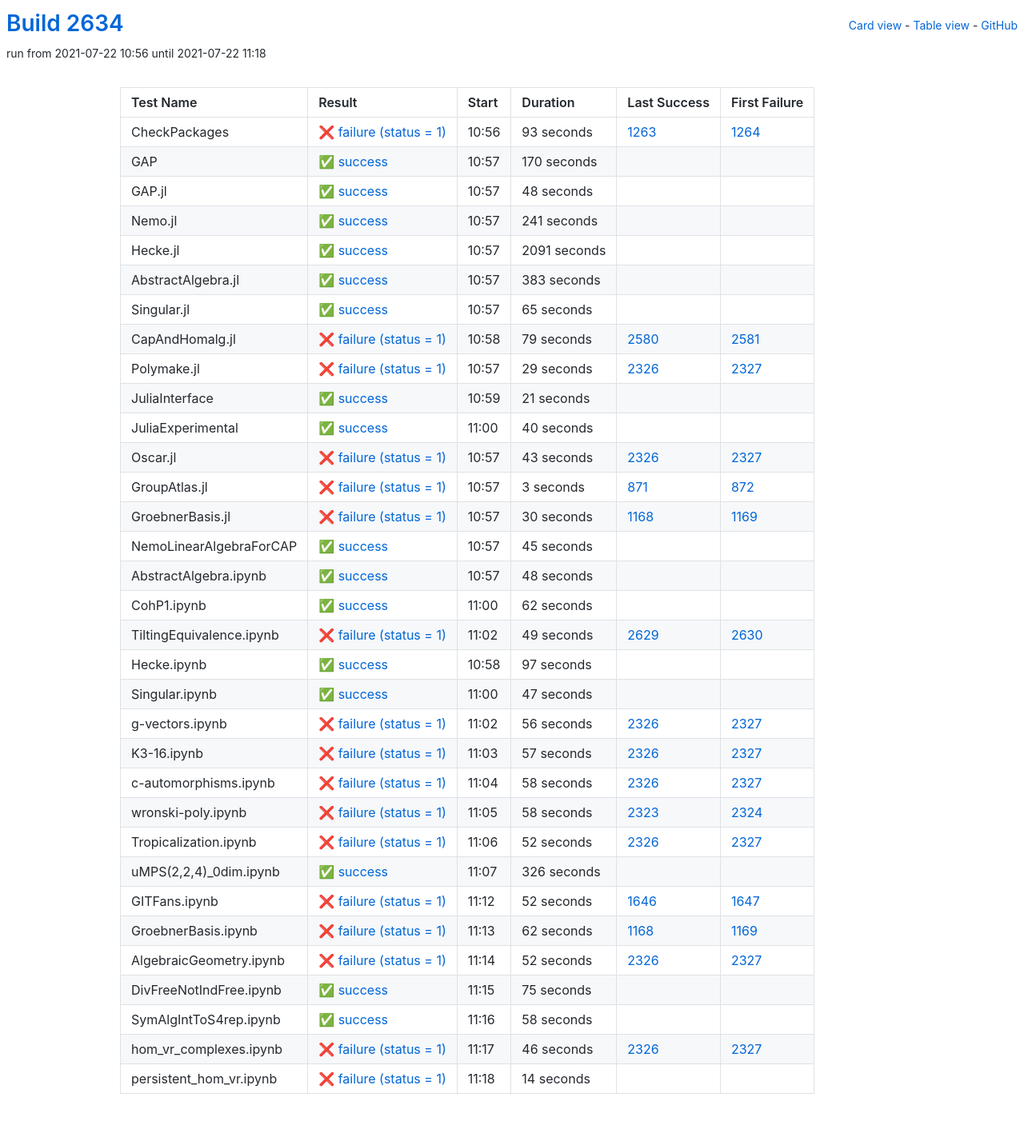
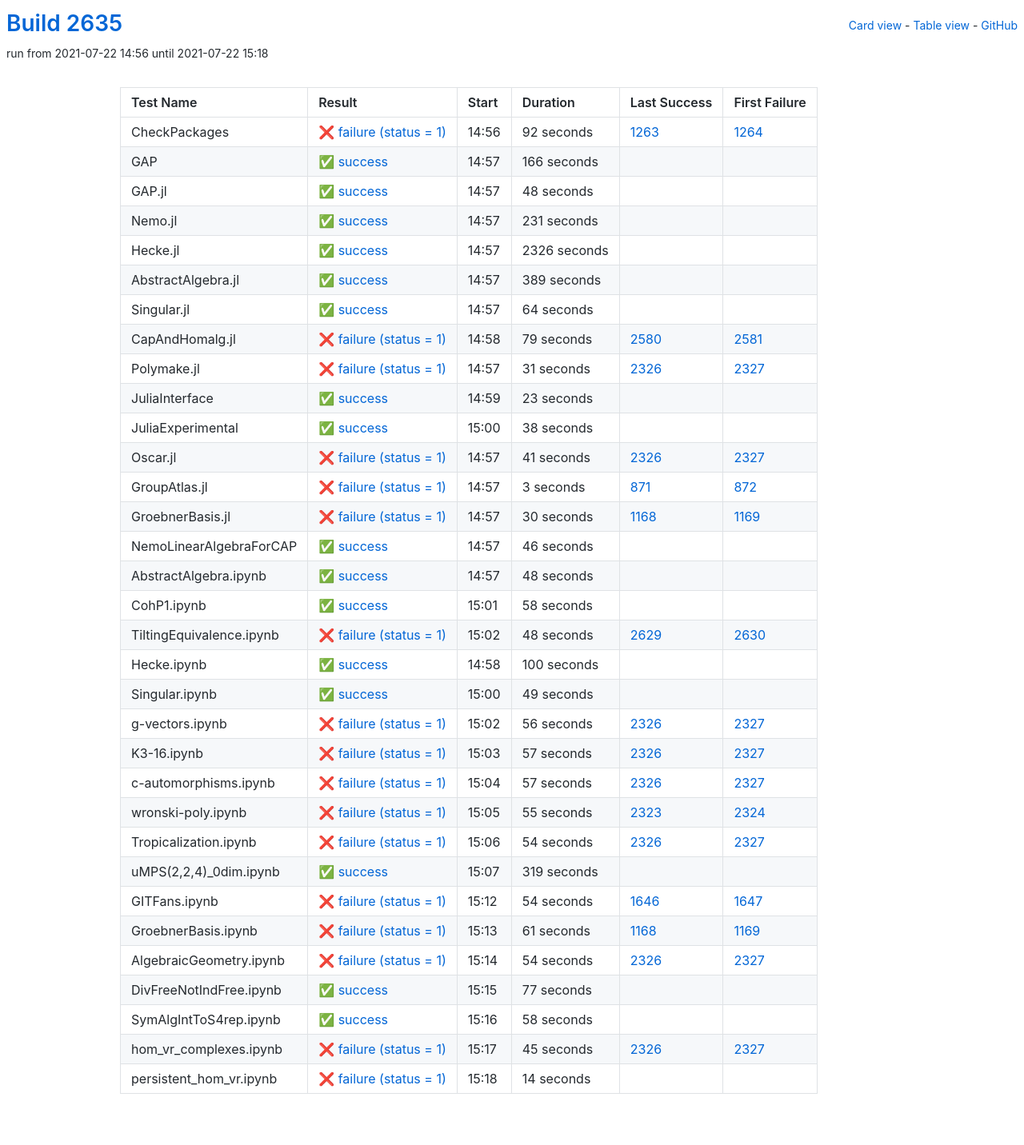
Before and after one commit to oscar-system/oscar-ci-status-stable, a Jekyll site: the page built from table.html, in a window 1280 px wide. Shown: the whole page at 80% size. Built offline with Jekyll 4.4.1, drawn with Linux system fonts in a browser that asks for light colours.

Commit message:
Build #2635

```diff
--- a/_data/ci.yml
+++ b/_data/ci.yml
@@ -1,6 +1,6 @@
 ---
-build: 2634
-build_url: https://oscarci.mathematik.uni-kl.de/job/oscar-stable/2634/
+build: 2635
+build_url: https://oscarci.mathematik.uni-kl.de/job/oscar-stable/2635/
 job: oscar-stable
 organization: oscar-system
 repo: oscar-ci-status-stable
@@ -8,32 +8,32 @@ repourl: https://github.com/oscar-system/oscar-ci-status-stable
 tests:
 - name: CheckPackages
   id: checkpackages
-  log: https://oscarci.mathematik.uni-kl.de/job/oscar-stable/2634/artifact/logs/build-2634/CheckPackages.log
-  start: 2021-07-22 10:56
+  log: https://oscarci.mathematik.uni-kl.de/job/oscar-stable/2635/artifact/logs/build-2635/CheckPackages.log
+  start: 2021-07-22 14:56
   success: false
   exitcode: 1
   status: failure
-  duration: 93
+  duration: 92
   last_success: 1263
   last_success_url: https://oscarci.mathematik.uni-kl.de/job/oscar-stable/1263/
   first_failure: 1264
   first_failure_url: https://oscarci.mathematik.uni-kl.de/job/oscar-stable/1264/
 - name: GAP
   id: gap
-  log: https://oscarci.mathematik.uni-kl.de/job/oscar-stable/2634/artifact/logs/build-2634/GAP.log
-  start: 2021-07-22 10:57
+  log: https://oscarci.mathematik.uni-kl.de/job/oscar-stable/2635/artifact/logs/build-2635/GAP.log
+  start: 2021-07-22 14:57
   success: true
   exitcode: 0
   status: success
-  duration: 170
+  duration: 166
   last_success: false
   last_success_url:
   first_failure: false
   first_failure_url:
 - name: GAP.jl
   id: gap-jl
-  log: https://oscarci.mathematik.uni-kl.de/job/oscar-stable/2634/artifact/logs/build-2634/GAP.jl.log
-  start: 2021-07-22 10:57
+  log: https://oscarci.mathematik.uni-kl.de/job/oscar-stable/2635/artifact/logs/build-2635/GAP.jl.log
+  start: 2021-07-22 14:57
   success: true
   exitcode: 0
   status: success
@@ -44,56 +44,56 @@ tests:
   first_failure_url:
 - name: Nemo.jl
   id: nemo-jl
-  log: https://oscarci.mathematik.uni-kl.de/job/oscar-stable/2634/artifact/logs/build-2634/Nemo.jl.log
-  start: 2021-07-22 10:57
+  log: https://oscarci.mathematik.uni-kl.de/job/oscar-stable/2635/artifact/logs/build-2635/Nemo.jl.log
+  start: 2021-07-22 14:57
   success: true
   exitcode: 0
   status: success
-  duration: 241
+  duration: 231
   last_success: false
   last_success_url:
   first_failure: false
   first_failure_url:
 - name: Hecke.jl
   id: hecke-jl
-  log: https://oscarci.mathematik.uni-kl.de/job/oscar-stable/2634/artifact/logs/build-2634/Hecke.jl.log
-  start: 2021-07-22 10:57
+  log: https://oscarci.mathematik.uni-kl.de/job/oscar-stable/2635/artifact/logs/build-2635/Hecke.jl.log
+  start: 2021-07-22 14:57
   success: true
   exitcode: 0
   status: success
-  duration: 2091
+  duration: 2326
   last_success: false
   last_success_url:
   first_failure: false
   first_failure_url:
 - name: AbstractAlgebra.jl
   id: abstractalgebra-jl
-  log: https://oscarci.mathematik.uni-kl.de/job/oscar-stable/2634/artifact/logs/build-2634/AbstractAlgebra.jl.log
-  start: 2021-07-22 10:57
+  log: https://oscarci.mathematik.uni-kl.de/job/oscar-stable/2635/artifact/logs/build-2635/AbstractAlgebra.jl.log
+  start: 2021-07-22 14:57
   success: true
   exitcode: 0
   status: success
-  duration: 383
+  duration: 389
   last_success: false
   last_success_url:
   first_failure: false
   first_failure_url:
 - name: Singular.jl
   id: singular-jl
-  log: https://oscarci.mathematik.uni-kl.de/job/oscar-stable/2634/artifact/logs/build-2634/Singular.jl.log
-  start: 2021-07-22 10:57
+  log: https://oscarci.mathematik.uni-kl.de/job/oscar-stable/2635/artifact/logs/build-2635/Singular.jl.log
+  start: 2021-07-22 14:57
   success: true
   exitcode: 0
   status: success
-  duration: 65
+  duration: 64
   last_success: false
   last_success_url:
   first_failure: false
   first_failure_url:
 - name: CapAndHomalg.jl
   id: capandhomalg-jl
-  log: https://oscarci.mathematik.uni-kl.de/job/oscar-stable/2634/artifact/logs/build-2634/CapAndHomalg.jl.log
-  start: 2021-07-22 10:58
+  log: https://oscarci.mathematik.uni-kl.de/job/oscar-stable/2635/artifact/logs/build-2635/CapAndHomalg.jl.log
+  start: 2021-07-22 14:58
   success: false
   exitcode: 1
   status: failure
@@ -104,56 +104,56 @@ tests:
   first_failure_url: https://oscarci.mathematik.uni-kl.de/job/oscar-stable/2581/
 - name: Polymake.jl
   id: polymake-jl
-  log: https://oscarci.mathematik.uni-kl.de/job/oscar-stable/2634/artifact/logs/build-2634/Polymake.jl.log
-  start: 2021-07-22 10:57
+  log: https://oscarci.mathematik.uni-kl.de/job/oscar-stable/2635/artifact/logs/build-2635/Polymake.jl.log
+  start: 2021-07-22 14:57
   success: false
   exitcode: 1
   status: failure
-  duration: 29
+  duration: 31
   last_success: 2326
   last_success_url: https://oscarci.mathematik.uni-kl.de/job/oscar-stable/2326/
   first_failure: 2327
   first_failure_url: https://oscarci.mathematik.uni-kl.de/job/oscar-stable/2327/
 - name: JuliaInterface
   id: juliainterface
-  log: https://oscarci.mathematik.uni-kl.de/job/oscar-stable/2634/artifact/logs/build-2634/JuliaInterface.log
-  start: 2021-07-22 10:59
+  log: https://oscarci.mathematik.uni-kl.de/job/oscar-stable/2635/artifact/logs/build-2635/JuliaInterface.log
+  start: 2021-07-22 14:59
   success: true
   exitcode: 0
   status: success
-  duration: 21
+  duration: 23
   last_success: false
   last_success_url:
   first_failure: false
   first_failure_url:
 - name: JuliaExperimental
   id: juliaexperimental
-  log: https://oscarci.mathematik.uni-kl.de/job/oscar-stable/2634/artifact/logs/build-2634/JuliaExperimental.log
-  start: 2021-07-22 11:00
+  log: https://oscarci.mathematik.uni-kl.de/job/oscar-stable/2635/artifact/logs/build-2635/JuliaExperimental.log
+  start: 2021-07-22 15:00
   success: true
   exitcode: 0
   status: success
-  duration: 40
+  duration: 38
   last_success: false
   last_success_url:
   first_failure: false
   first_failure_url:
 - name: Oscar.jl
   id: oscar-jl
-  log: https://oscarci.mathematik.uni-kl.de/job/oscar-stable/2634/artifact/logs/build-2634/Oscar.jl.log
-  start: 2021-07-22 10:57
+  log: https://oscarci.mathematik.uni-kl.de/job/oscar-stable/2635/artifact/logs/build-2635/Oscar.jl.log
+  start: 2021-07-22 14:57
   success: false
   exitcode: 1
   status: failure
-  duration: 43
+  duration: 41
   last_success: 2326
   last_success_url: https://oscarci.mathematik.uni-kl.de/job/oscar-stable/2326/
   first_failure: 2327
   first_failure_url: https://oscarci.mathematik.uni-kl.de/job/oscar-stable/2327/
 - name: GroupAtlas.jl
   id: groupatlas-jl
-  log: https://oscarci.mathematik.uni-kl.de/job/oscar-stable/2634/artifact/logs/build-2634/GroupAtlas.jl.log
-  start: 2021-07-22 10:57
+  log: https://oscarci.mathematik.uni-kl.de/job/oscar-stable/2635/artifact/logs/build-2635/GroupAtlas.jl.log
+  start: 2021-07-22 14:57
   success: false
   exitcode: 1
   status: failure
@@ -164,8 +164,8 @@ tests:
   first_failure_url: https://oscarci.mathematik.uni-kl.de/job/oscar-stable/872/
 - name: GroebnerBasis.jl
   id: groebnerbasis-jl
-  log: https://oscarci.mathematik.uni-kl.de/job/oscar-stable/2634/artifact/logs/build-2634/GroebnerBasis.jl.log
-  start: 2021-07-22 10:57
+  log: https://oscarci.mathematik.uni-kl.de/job/oscar-stable/2635/artifact/logs/build-2635/GroebnerBasis.jl.log
+  start: 2021-07-22 14:57
   success: false
   exitcode: 1
   status: failure
@@ -176,20 +176,20 @@ tests:
   first_failure_url: https://oscarci.mathematik.uni-kl.de/job/oscar-stable/1169/
 - name: NemoLinearAlgebraForCAP
   id: nemolinearalgebraforcap
-  log: https://oscarci.mathematik.uni-kl.de/job/oscar-stable/2634/artifact/logs/build-2634/NemoLinearAlgebraForCAP.log
-  start: 2021-07-22 10:57
+  log: https://oscarci.mathematik.uni-kl.de/job/oscar-stable/2635/artifact/logs/build-2635/NemoLinearAlgebraForCAP.log
+  start: 2021-07-22 14:57
   success: true
   exitcode: 0
   status: success
-  duration: 45
+  duration: 46
   last_success: false
   last_success_url:
   first_failure: false
   first_failure_url:
 - name: AbstractAlgebra.ipynb
   id: abstractalgebra-ipynb
-  log: https://oscarci.mathematik.uni-kl.de/job/oscar-stable/2634/artifact/logs/build-2634/AbstractAlgebra.ipynb.log
-  start: 2021-07-22 10:57
+  log: https://oscarci.mathematik.uni-kl.de/job/oscar-stable/2635/artifact/logs/build-2635/AbstractAlgebra.ipynb.log
+  start: 2021-07-22 14:57
   success: true
   exitcode: 0
   status: success
@@ -200,56 +200,56 @@ tests:
   first_failure_url:
 - name: CohP1.ipynb
   id: cohp1-ipynb
-  log: https://oscarci.mathematik.uni-kl.de/job/oscar-stable/2634/artifact/logs/build-2634/CohP1.ipynb.log
-  start: 2021-07-22 11:00
+  log: https://oscarci.mathematik.uni-kl.de/job/oscar-stable/2635/artifact/logs/build-2635/CohP1.ipynb.log
+  start: 2021-07-22 15:01
   success: true
   exitcode: 0
   status: success
-  duration: 62
+  duration: 58
   last_success: false
   last_success_url:
   first_failure: false
   first_failure_url:
 - name: TiltingEquivalence.ipynb
   id: tiltingequivalence-ipynb
-  log: https://oscarci.mathematik.uni-kl.de/job/oscar-stable/2634/artifact/logs/build-2634/TiltingEquivalence.ipynb.log
-  start: 2021-07-22 11:02
+  log: https://oscarci.mathematik.uni-kl.de/job/oscar-stable/2635/artifact/logs/build-2635/TiltingEquivalence.ipynb.log
+  start: 2021-07-22 15:02
   success: false
   exitcode: 1
   status: failure
-  duration: 49
+  duration: 48
   last_success: 2629
   last_success_url: https://oscarci.mathematik.uni-kl.de/job/oscar-stable/2629/
   first_failure: 2630
   first_failure_url: https://oscarci.mathematik.uni-kl.de/job/oscar-stable/2630/
 - name: Hecke.ipynb
   id: hecke-ipynb
-  log: https://oscarci.mathematik.uni-kl.de/job/oscar-stable/2634/artifact/logs/build-2634/Hecke.ipynb.log
-  start: 2021-07-22 10:58
+  log: https://oscarci.mathematik.uni-kl.de/job/oscar-stable/2635/artifact/logs/build-2635/Hecke.ipynb.log
+  start: 2021-07-22 14:58
   success: true
   exitcode: 0
   status: success
-  duration: 97
+  duration: 100
   last_success: false
   last_success_url:
   first_failure: false
   first_failure_url:
 - name: Singular.ipynb
   id: singular-ipynb
-  log: https://oscarci.mathematik.uni-kl.de/job/oscar-stable/2634/artifact/logs/build-2634/Singular.ipynb.log
-  start: 2021-07-22 11:00
+  log: https://oscarci.mathematik.uni-kl.de/job/oscar-stable/2635/artifact/logs/build-2635/Singular.ipynb.log
+  start: 2021-07-22 15:00
   success: true
   exitcode: 0
   status: success
-  duration: 47
+  duration: 49
   last_success: false
   last_success_url:
   first_failure: false
   first_failure_url:
 - name: g-vectors.ipynb
   id: g-vectors-ipynb
-  log: https://oscarci.mathematik.uni-kl.de/job/oscar-stable/2634/artifact/logs/build-2634/g-vectors.ipynb.log
-  start: 2021-07-22 11:02
+  log: https://oscarci.mathematik.uni-kl.de/job/oscar-stable/2635/artifact/logs/build-2635/g-vectors.ipynb.log
+  start: 2021-07-22 15:02
   success: false
   exitcode: 1
   status: failure
@@ -260,8 +260,8 @@ tests:
   first_failure_url: https://oscarci.mathematik.uni-kl.de/job/oscar-stable/2327/
 - name: K3-16.ipynb
   id: k3-16-ipynb
-  log: https://oscarci.mathematik.uni-kl.de/job/oscar-stable/2634/artifact/logs/build-2634/K3-16.ipynb.log
-  start: 2021-07-22 11:03
+  log: https://oscarci.mathematik.uni-kl.de/job/oscar-stable/2635/artifact/logs/build-2635/K3-16.ipynb.log
+  start: 2021-07-22 15:03
   success: false
   exitcode: 1
   status: failure
@@ -272,104 +272,104 @@ tests:
   first_failure_url: https://oscarci.mathematik.uni-kl.de/job/oscar-stable/2327/
 - name: c-automorphisms.ipynb
   id: c-automorphisms-ipynb
-  log: https://oscarci.mathematik.uni-kl.de/job/oscar-stable/2634/artifact/logs/build-2634/c-automorphisms.ipynb.log
-  start: 2021-07-22 11:04
+  log: https://oscarci.mathematik.uni-kl.de/job/oscar-stable/2635/artifact/logs/build-2635/c-automorphisms.ipynb.log
+  start: 2021-07-22 15:04
   success: false
   exitcode: 1
   status: failure
-  duration: 58
+  duration: 57
   last_success: 2326
   last_success_url: https://oscarci.mathematik.uni-kl.de/job/oscar-stable/2326/
   first_failure: 2327
   first_failure_url: https://oscarci.mathematik.uni-kl.de/job/oscar-stable/2327/
 - name: wronski-poly.ipynb
   id: wronski-poly-ipynb
-  log: https://oscarci.mathematik.uni-kl.de/job/oscar-stable/2634/artifact/logs/build-2634/wronski-poly.ipynb.log
-  start: 2021-07-22 11:05
+  log: https://oscarci.mathematik.uni-kl.de/job/oscar-stable/2635/artifact/logs/build-2635/wronski-poly.ipynb.log
+  start: 2021-07-22 15:05
   success: false
   exitcode: 1
   status: failure
-  duration: 58
+  duration: 55
   last_success: 2323
   last_success_url: https://oscarci.mathematik.uni-kl.de/job/oscar-stable/2323/
   first_failure: 2324
   first_failure_url: https://oscarci.mathematik.uni-kl.de/job/oscar-stable/2324/
 - name: Tropicalization.ipynb
   id: tropicalization-ipynb
-  log: https://oscarci.mathematik.uni-kl.de/job/oscar-stable/2634/artifact/logs/build-2634/Tropicalization.ipynb.log
-  start: 2021-07-22 11:06
+  log: https://oscarci.mathematik.uni-kl.de/job/oscar-stable/2635/artifact/logs/build-2635/Tropicalization.ipynb.log
+  start: 2021-07-22 15:06
   success: false
   exitcode: 1
   status: failure
-  duration: 52
+  duration: 54
   last_success: 2326
   last_success_url: https://oscarci.mathematik.uni-kl.de/job/oscar-stable/2326/
   first_failure: 2327
   first_failure_url: https://oscarci.mathematik.uni-kl.de/job/oscar-stable/2327/
 - name: uMPS(2,2,4)_0dim.ipynb
   id: umps-2-2-4-0dim-ipynb
-  log: https://oscarci.mathematik.uni-kl.de/job/oscar-stable/2634/artifact/logs/build-2634/uMPS-2-2-4-_0dim.ipynb.log
-  start: 2021-07-22 11:07
+  log: https://oscarci.mathematik.uni-kl.de/job/oscar-stable/2635/artifact/logs/build-2635/uMPS-2-2-4-_0dim.ipynb.log
+  start: 2021-07-22 15:07
   success: true
   exitcode: 0
   status: success
-  duration: 326
+  duration: 319
   last_success: false
   last_success_url:
   first_failure: false
   first_failure_url:
 - name: GITFans.ipynb
   id: gitfans-ipynb
-  log: https://oscarci.mathematik.uni-kl.de/job/oscar-stable/2634/artifact/logs/build-2634/GITFans.ipynb.log
-  start: 2021-07-22 11:12
+  log: https://oscarci.mathematik.uni-kl.de/job/oscar-stable/2635/artifact/logs/build-2635/GITFans.ipynb.log
+  start: 2021-07-22 15:12
   success: false
   exitcode: 1
   status: failure
-  duration: 52
+  duration: 54
   last_success: 1646
   last_success_url: https://oscarci.mathematik.uni-kl.de/job/oscar-stable/1646/
   first_failure: 1647
   first_failure_url: https://oscarci.mathematik.uni-kl.de/job/oscar-stable/1647/
 - name: GroebnerBasis.ipynb
   id: groebnerbasis-ipynb
-  log: https://oscarci.mathematik.uni-kl.de/job/oscar-stable/2634/artifact/logs/build-2634/GroebnerBasis.ipynb.log
-  start: 2021-07-22 11:13
+  log: https://oscarci.mathematik.uni-kl.de/job/oscar-stable/2635/artifact/logs/build-2635/GroebnerBasis.ipynb.log
+  start: 2021-07-22 15:13
   success: false
   exitcode: 1
   status: failure
-  duration: 62
+  duration: 61
   last_success: 1168
   last_success_url: https://oscarci.mathematik.uni-kl.de/job/oscar-stable/1168/
   first_failure: 1169
   first_failure_url: https://oscarci.mathematik.uni-kl.de/job/oscar-stable/1169/
 - name: AlgebraicGeometry.ipynb
   id: algebraicgeometry-ipynb
-  log: https://oscarci.mathematik.uni-kl.de/job/oscar-stable/2634/artifact/logs/build-2634/AlgebraicGeometry.ipynb.log
-  start: 2021-07-22 11:14
+  log: https://oscarci.mathematik.uni-kl.de/job/oscar-stable/2635/artifact/logs/build-2635/AlgebraicGeometry.ipynb.log
+  start: 2021-07-22 15:14
   success: false
   exitcode: 1
   status: failure
-  duration: 52
+  duration: 54
   last_success: 2326
   last_success_url: https://oscarci.mathematik.uni-kl.de/job/oscar-stable/2326/
   first_failure: 2327
   first_failure_url: https://oscarci.mathematik.uni-kl.de/job/oscar-stable/2327/
 - name: DivFreeNotIndFree.ipynb
   id: divfreenotindfree-ipynb
-  log: https://oscarci.mathematik.uni-kl.de/job/oscar-stable/2634/artifact/logs/build-2634/DivFreeNotIndFree.ipynb.log
-  start: 2021-07-22 11:15
+  log: https://oscarci.mathematik.uni-kl.de/job/oscar-stable/2635/artifact/logs/build-2635/DivFreeNotIndFree.ipynb.log
+  start: 2021-07-22 15:15
   success: true
   exitcode: 0
   status: success
-  duration: 75
+  duration: 77
   last_success: false
   last_success_url:
   first_failure: false
   first_failure_url:
 - name: SymAlgIntToS4rep.ipynb
   id: symalginttos4rep-ipynb
-  log: https://oscarci.mathematik.uni-kl.de/job/oscar-stable/2634/artifact/logs/build-2634/SymAlgIntToS4rep.ipynb.log
-  start: 2021-07-22 11:16
+  log: https://oscarci.mathematik.uni-kl.de/job/oscar-stable/2635/artifact/logs/build-2635/SymAlgIntToS4rep.ipynb.log
+  start: 2021-07-22 15:16
   success: true
   exitcode: 0
   status: success
@@ -380,20 +380,20 @@ tests:
   first_failure_url:
 - name: hom_vr_complexes.ipynb
   id: hom-vr-complexes-ipynb
-  log: https://oscarci.mathematik.uni-kl.de/job/oscar-stable/2634/artifact/logs/build-2634/hom_vr_complexes.ipynb.log
-  start: 2021-07-22 11:17
+  log: https://oscarci.mathematik.uni-kl.de/job/oscar-stable/2635/artifact/logs/build-2635/hom_vr_complexes.ipynb.log
+  start: 2021-07-22 15:17
   success: false
   exitcode: 1
   status: failure
-  duration: 46
+  duration: 45
   last_success: 2326
   last_success_url: https://oscarci.mathematik.uni-kl.de/job/oscar-stable/2326/
   first_failure: 2327
   first_failure_url: https://oscarci.mathematik.uni-kl.de/job/oscar-stable/2327/
 - name: persistent_hom_vr.ipynb
   id: persistent-hom-vr-ipynb
-  log: https://oscarci.mathematik.uni-kl.de/job/oscar-stable/2634/artifact/logs/build-2634/persistent_hom_vr.ipynb.log
-  start: 2021-07-22 11:18
+  log: https://oscarci.mathematik.uni-kl.de/job/oscar-stable/2635/artifact/logs/build-2635/persistent_hom_vr.ipynb.log
+  start: 2021-07-22 15:18
   success: false
   exitcode: 1
   status: failure
```
Also changed, not shown: README.md.
